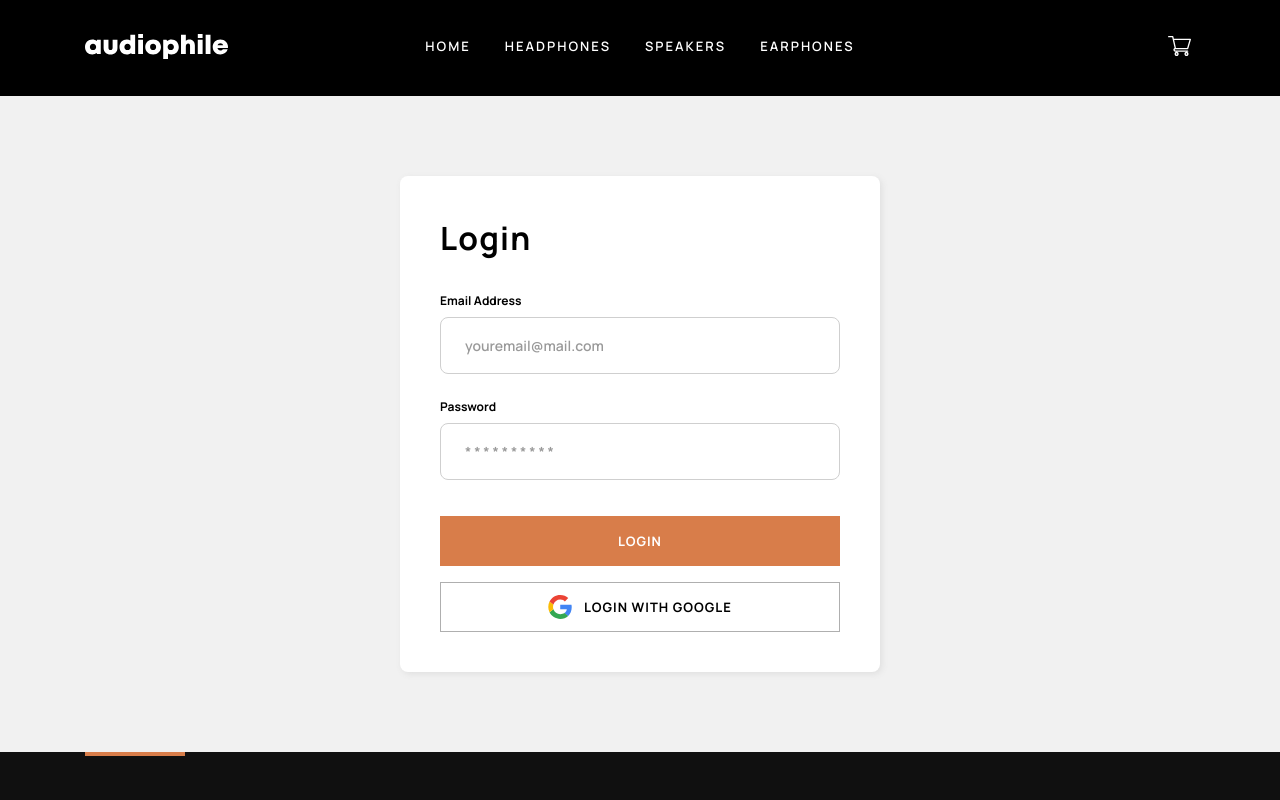
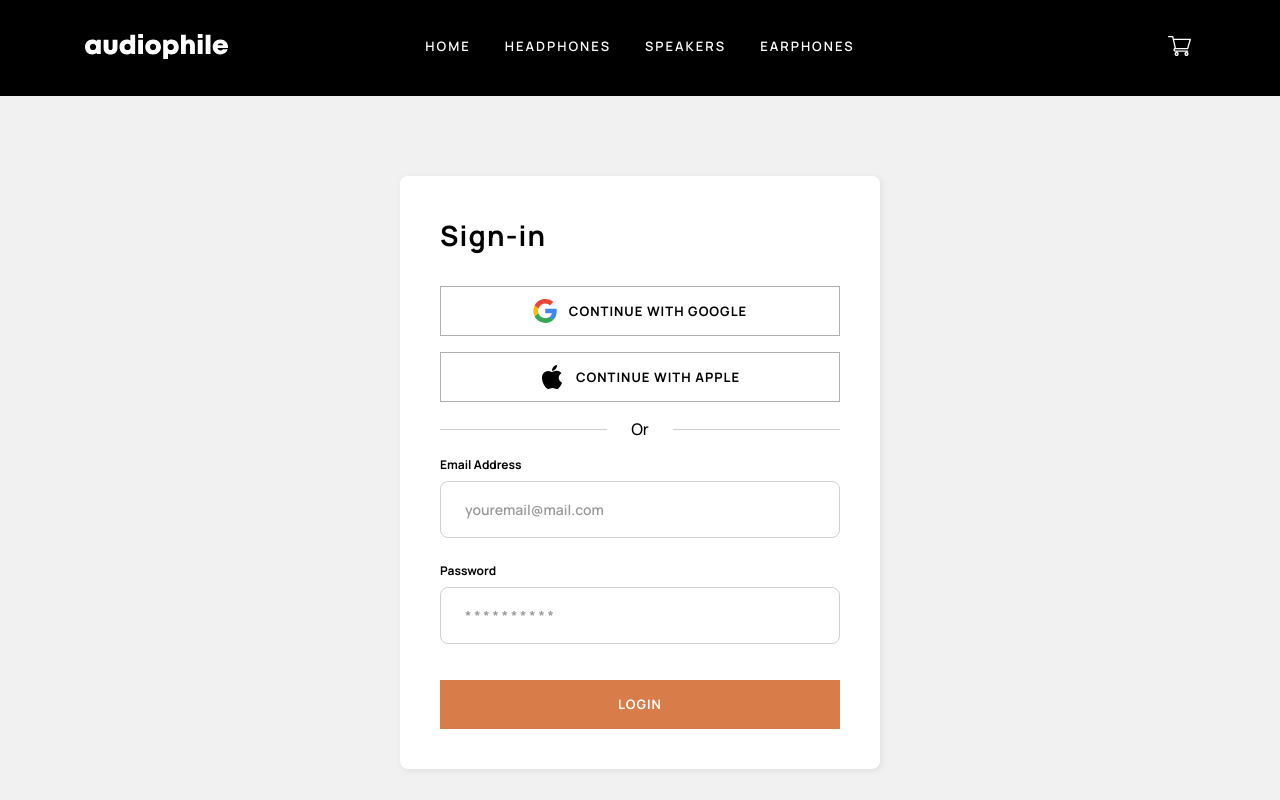
Before and after one commit to nalbertcerqueira/audiophile-ecommerce, a Next.js app: page /login in a window 1280 px wide. Shown: the top 800 px of the page. Built offline with nearby package versions, Linux system fonts and the light colour scheme; no server answers; the database is empty.

Commit message:
refactor: redesign the login page, and add apple third party sing-in

```diff
--- a/src/components/auth/LoginPage.tsx
+++ b/src/components/auth/LoginPage.tsx
@@ -5,8 +5,9 @@ import { customZodResolver } from "@/libs/zod"
 import { AuthFormFields } from "./types/types"
 import { Input } from "../shared/Input"
 import { useForm, FieldErrors } from "react-hook-form"
+import { GoogleLoginButton } from "./components/GoogleLoginButton"
+import { AppleLoginButton } from "./components/AppleLoginButton"
 import "./styles.scss"
-import { GoogleLoginButton } from "./components/GoogleLoginButton"
 
 export const loginFormInitialState: AuthFormFields<"login"> = {
     email: "",
@@ -39,7 +40,16 @@ export function LoginPageComponent() {
 
     return (
         <div className="form-container">
-            <h2 className="form-container__title">Login</h2>
+            <h2 className="form-container__title">Sign-in</h2>
+            <div className="form-container__third-party">
+                <GoogleLoginButton isSubmitting={isSubmitting}>
+                    CONTINUE WITH GOOGLE
+                </GoogleLoginButton>
+                <AppleLoginButton isSubmitting={isSubmitting}>
+                    CONTINUE WITH APPLE
+                </AppleLoginButton>
+            </div>
+            <div className="form-container__division">Or</div>
             <form
                 onSubmit={handleSubmit(handleSuccessfulSubmit, handleFailedSubmit)}
                 className="auth-form"
@@ -65,14 +75,13 @@ export function LoginPageComponent() {
                         error={errors.password?.message}
                     />
                 </div>
-                <div className="auth-form__btn-wrapper">
-                    <button disabled={isSubmitting} className="btn btn--primary" type="submit">
-                        LOGIN
-                    </button>
-                    <GoogleLoginButton isSubmitting={isSubmitting}>
-                        Login with google
-                    </GoogleLoginButton>
-                </div>
+                <button
+                    disabled={isSubmitting}
+                    className="btn btn--primary auth-form__submit-btn"
+                    type="submit"
+                >
+                    LOGIN
+                </button>
             </form>
         </div>
     )
--- /dev/null
+++ b/src/components/auth/components/AppleLoginButton.tsx
@@ -0,0 +1,20 @@
+import { AppleIcon } from "@/components/shared/icons/AppleIcon"
+import { ReactNode } from "react"
+
+interface AppleLoginButtonProps {
+    isSubmitting: boolean
+    children: ReactNode
+}
+
+export function AppleLoginButton({ isSubmitting, children }: AppleLoginButtonProps) {
+    return (
+        <button
+            disabled={isSubmitting}
+            className="btn third-party-btn third-party-btn--apple"
+            type="button"
+        >
+            <AppleIcon className="third-party-btn__icon" />
+            {children}
+        </button>
+    )
+}
--- a/src/components/auth/components/GoogleLoginButton.tsx
+++ b/src/components/auth/components/GoogleLoginButton.tsx
@@ -8,8 +8,12 @@ interface GoogleLoginButtonProps {
 
 export function GoogleLoginButton({ isSubmitting, children }: GoogleLoginButtonProps) {
     return (
-        <button disabled={isSubmitting} className="btn google-btn" type="button">
-            <GoogleIcon className="google-btn__icon" />
+        <button
+            disabled={isSubmitting}
+            className="btn third-party-btn third-party-btn--google"
+            type="button"
+        >
+            <GoogleIcon className="third-party-btn__icon" />
             {children}
         </button>
     )
--- a/src/components/auth/styles.scss
+++ b/src/components/auth/styles.scss
@@ -11,51 +11,71 @@
     box-shadow: vars.$light-box-shadow;
 
     &__title {
-        font-size: vars.$h3-font-size;
+        font-size: vars.$h4-font-size;
+        line-height: vars.$h4-line-height;
         letter-spacing: vars.$h3-letter-spacing;
         font-weight: vars.$extra-bold-weight;
+    }
+
+    &__third-party {
+        @include mixins.flex($gap: 1rem, $direction: column);
+        margin-top: 2rem;
+    }
+
+    &__division {
+        @include mixins.flex($gap: 1.5rem, $content: center, $items: center);
+        margin: 1rem 0;
+        font-size: 16px;
+        font-weight: vars.$medium-weight;
+
+        &::before,
+        &::after {
+            content: "";
+            width: 50%;
+            height: 1px;
+            background-color: #cfcfcf;
+        }
     }
 }
 
 .auth-form {
-    margin-top: 2rem;
-
     &__input-wrapper {
         @include mixins.flex($gap: 1.5rem, $direction: column);
     }
 
-    &__btn-wrapper {
-        @include mixins.flex($gap: 1rem, $direction: column);
-        margin: 2.25rem auto 0;
-
-        & > * {
-            height: 3.125rem;
-            padding: 0.75rem 1rem;
-        }
+    &__submit-btn {
+        margin-top: 2.25rem;
+        width: 100%;
     }
 }
 
-.google-btn {
+.third-party-btn {
     @include mixins.flex($gap: 0.75rem, $items: center, $content: center);
     border: 1px solid #afafaf;
-    text-transform: uppercase;
+    padding: 0.75rem 1rem;
+
+    &__icon {
+        width: 1.5rem;
+        height: 1.5rem;
+
+        & > path {
+            transition: fill vars.$transition-duration;
+        }
+    }
+
+    &--google:hover {
+        background-color: #4081ec;
+    }
+
+    &--apple:hover {
+        background-color: vars.$matte-black;
+    }
 
     &:hover {
-        background-color: #4081ec;
         color: vars.$white;
 
         path {
             fill: vars.$white;
         }
     }
-
-    &__icon {
-        width: 1.5rem;
-        height: 1.5rem;
-        fill: vars.$white;
-
-        & > path {
-            transition: fill vars.$transition-duration;
-        }
-    }
 }
--- /dev/null
+++ b/src/components/shared/icons/AppleIcon.tsx
@@ -0,0 +1,19 @@
+export function AppleIcon({ className }: { className?: string }) {
+    return (
+        <svg
+            className={className}
+            strokeWidth={0}
+            viewBox="0 30 384 450"
+            height="64"
+            width="64"
+            aria-hidden="true"
+            focusable="false"
+            xmlns="http://www.w3.org/2000/svg"
+        >
+            <path
+                d="M318.7 268.7c-.2-36.7 16.4-64.4 50-84.8-18.8-26.9-47.2-41.7-84.7-44.6-35.5-2.8-74.3 20.7-88.5 20.7-15 0-49.4-19.7-76.4-19.7C63.3 141.2 4 184.8 4 273.5q0 39.3 14.4 81.2c12.8 36.7 59 126.7 107.2 125.2 25.2-.6 43-17.9 75.8-17.9 31.8 0 48.3 17.9 76.4 17.9 48.6-.7 90.4-82.5 102.6-119.3-65.2-30.7-61.7-90-61.7-91.9zm-56.6-164.2c27.3-32.4 24.8-61.9 24-72.5-24.1 1.4-52 16.4-67.9 34.9-17.5 19.8-27.8 44.3-25.6 71.9 26.1 2 49.9-11.4 69.5-34.3z"
+                fill="#000000"
+            />
+        </svg>
+    )
+}
```
